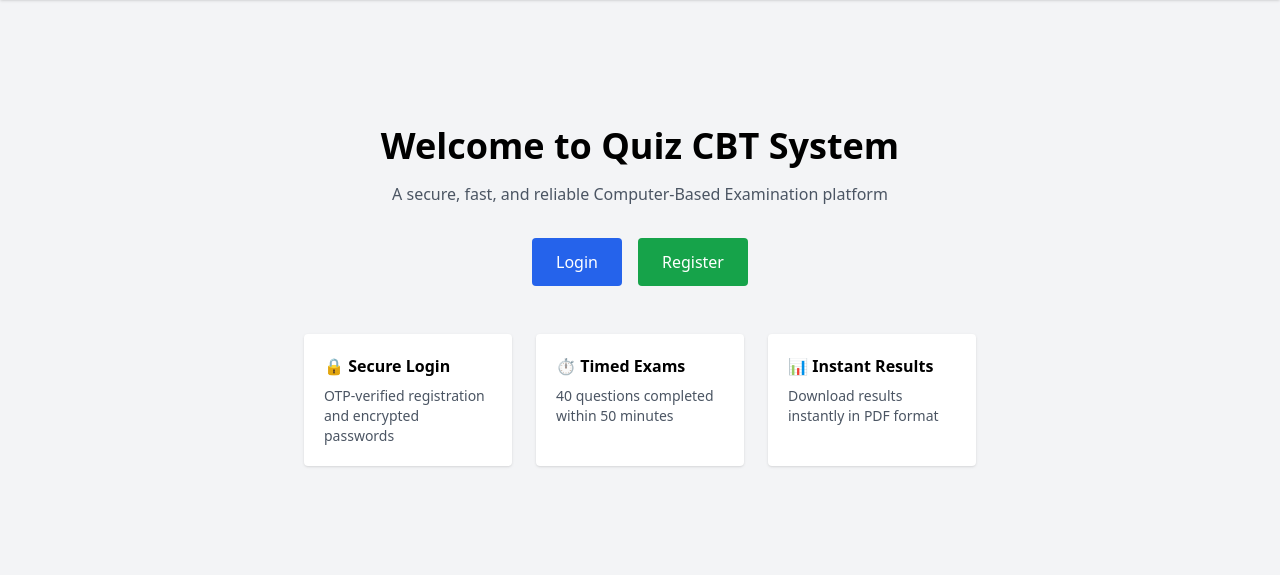
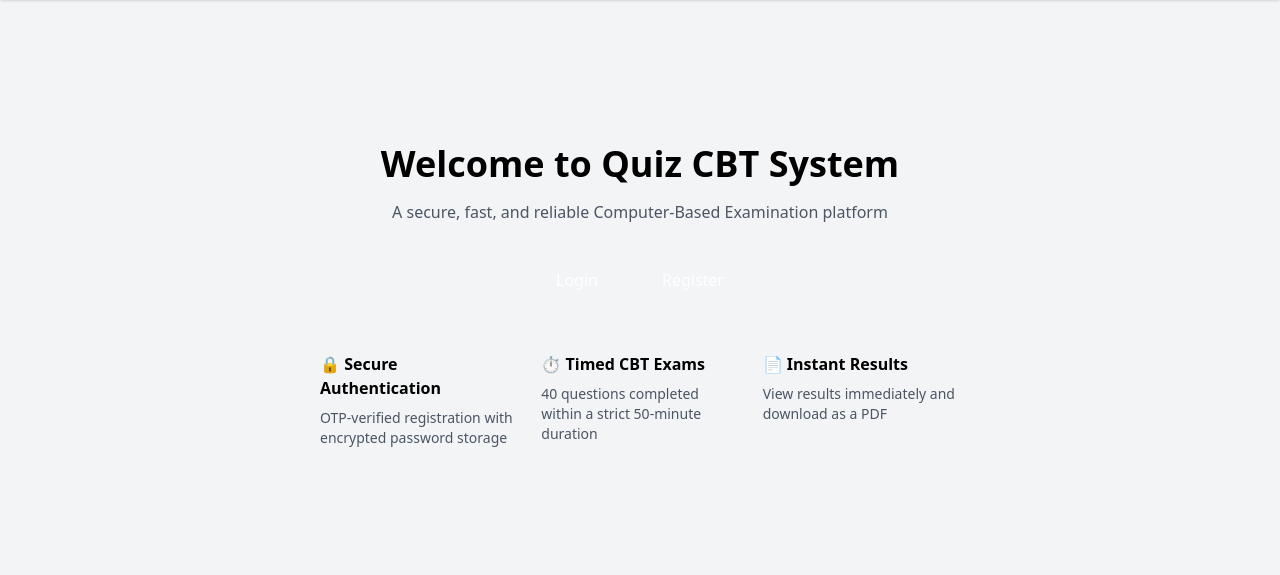
Before and after one commit to Tobi395/quiz-cbt-app, a Flask app: page / in a window 1280 px wide. Shown: the part 56-631 px from the top of the page. Run offline with Flask 3, Linux system fonts and the light colour scheme; some libraries are stand-ins or nearby versions.

Commit message:
Refactor index.html for improved structure and clarity
Updated HTML structure and improved accessibility with better class names and descriptions.

```diff
--- a/templates/index.html
+++ b/templates/index.html
@@ -1,41 +1,42 @@
 {% extends 'base.html' %}
 {% block content %}
 
-<section class="min-h-[70vh] flex items-center justify-center">
-  <div class="text-center max-w-2xl">
+<section class="min-h-[70vh] flex items-center justify-center fade-in">
+  <div class="text-center max-w-2xl px-4">
 
-    <h2 class="text-3xl md:text-4xl font-bold mb-4">
+    <!-- HERO TEXT -->
+    <h2 class="text-3xl md:text-4xl font-bold mb-4 hero-title">
       Welcome to Quiz CBT System
     </h2>
 
-    <p class="text-gray-600 mb-8">
+    <p class="text-gray-600 mb-8 hero-subtitle">
       A secure, fast, and reliable Computer-Based Examination platform
     </p>
 
     <!-- CTA BUTTONS -->
     {% if not current_user.is_authenticated %}
-      <div class="flex justify-center gap-4">
+      <div class="flex justify-center gap-4 flex-wrap">
         <a href="{{ url_for('login') }}"
-           class="bg-blue-600 hover:bg-blue-700 text-white px-6 py-3 rounded transition">
-           Login
+           class="btn-primary px-6 py-3 rounded text-white">
+          Login
         </a>
 
         <a href="{{ url_for('register') }}"
-           class="bg-green-600 hover:bg-green-700 text-white px-6 py-3 rounded transition">
-           Register
+           class="btn-secondary px-6 py-3 rounded text-white">
+          Register
         </a>
       </div>
     {% else %}
-      <div class="flex justify-center gap-4">
+      <div class="flex justify-center gap-4 flex-wrap">
         {% if current_user.is_admin %}
           <a href="{{ url_for('admin_dashboard') }}"
-             class="bg-purple-600 hover:bg-purple-700 text-white px-6 py-3 rounded">
-             Admin Dashboard
+             class="bg-purple-600 hover:bg-purple-700 px-6 py-3 rounded text-white transition">
+            Admin Dashboard
           </a>
         {% else %}
           <a href="{{ url_for('student_dashboard') }}"
-             class="bg-blue-600 hover:bg-blue-700 text-white px-6 py-3 rounded">
-             Go to Dashboard
+             class="btn-primary px-6 py-3 rounded text-white">
+            Go to Dashboard
           </a>
         {% endif %}
       </div>
@@ -43,24 +44,24 @@
 
     <!-- FEATURES -->
     <div class="grid md:grid-cols-3 gap-6 mt-12 text-left">
-      <div class="bg-white p-5 rounded shadow">
-        <h3 class="font-semibold mb-2">🔒 Secure Login</h3>
+      <div class="card">
+        <h3 class="font-semibold mb-2">🔒 Secure Authentication</h3>
         <p class="text-sm text-gray-600">
-          OTP-verified registration and encrypted passwords
+          OTP-verified registration with encrypted password storage
         </p>
       </div>
 
-      <div class="bg-white p-5 rounded shadow">
-        <h3 class="font-semibold mb-2">⏱ Timed Exams</h3>
+      <div class="card">
+        <h3 class="font-semibold mb-2">⏱ Timed CBT Exams</h3>
         <p class="text-sm text-gray-600">
-          40 questions completed within 50 minutes
+          40 questions completed within a strict 50-minute duration
         </p>
       </div>
 
-      <div class="bg-white p-5 rounded shadow">
-        <h3 class="font-semibold mb-2">📊 Instant Results</h3>
+      <div class="card">
+        <h3 class="font-semibold mb-2">📄 Instant Results</h3>
         <p class="text-sm text-gray-600">
-          Download results instantly in PDF format
+          View results immediately and download as a PDF
         </p>
       </div>
     </div>
```
